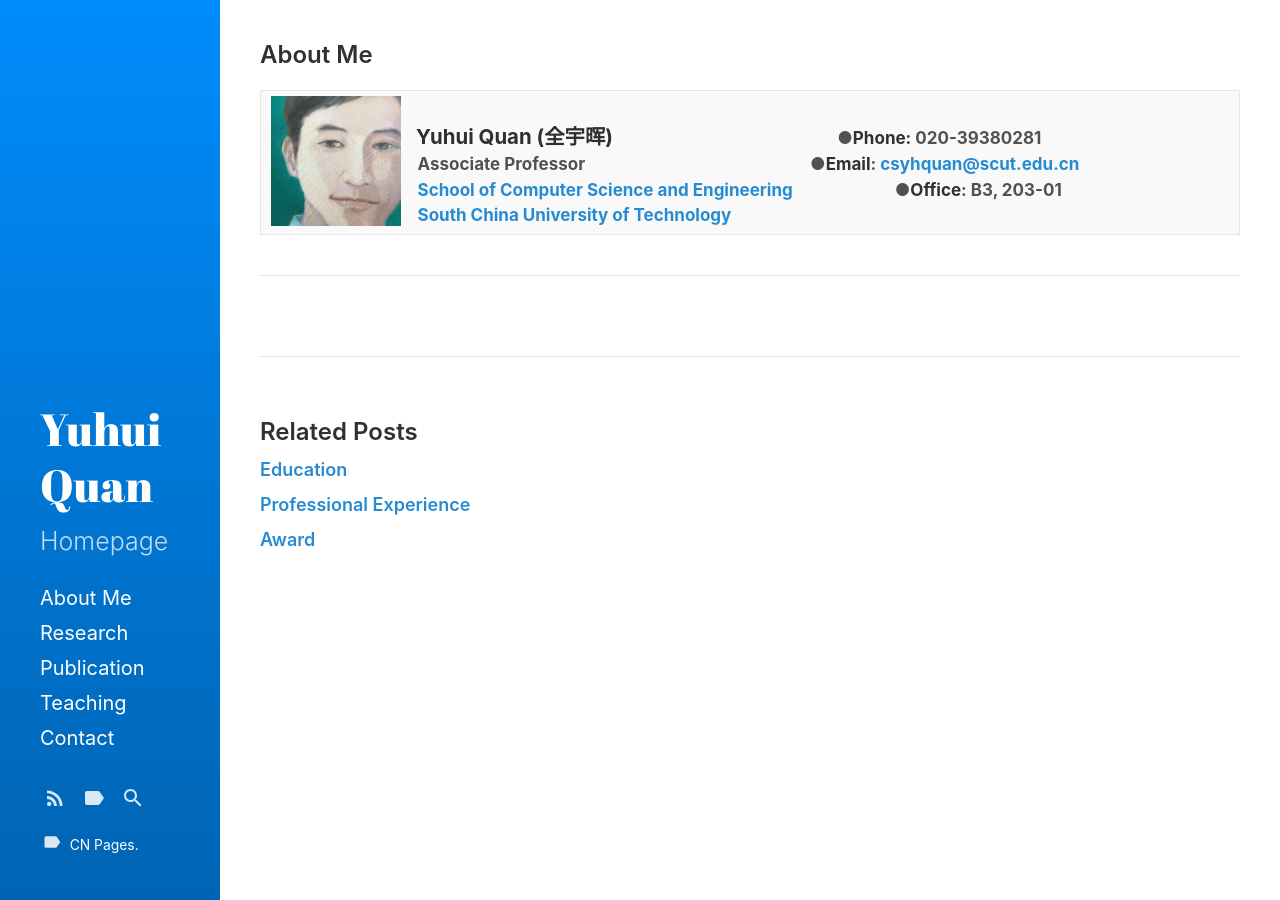
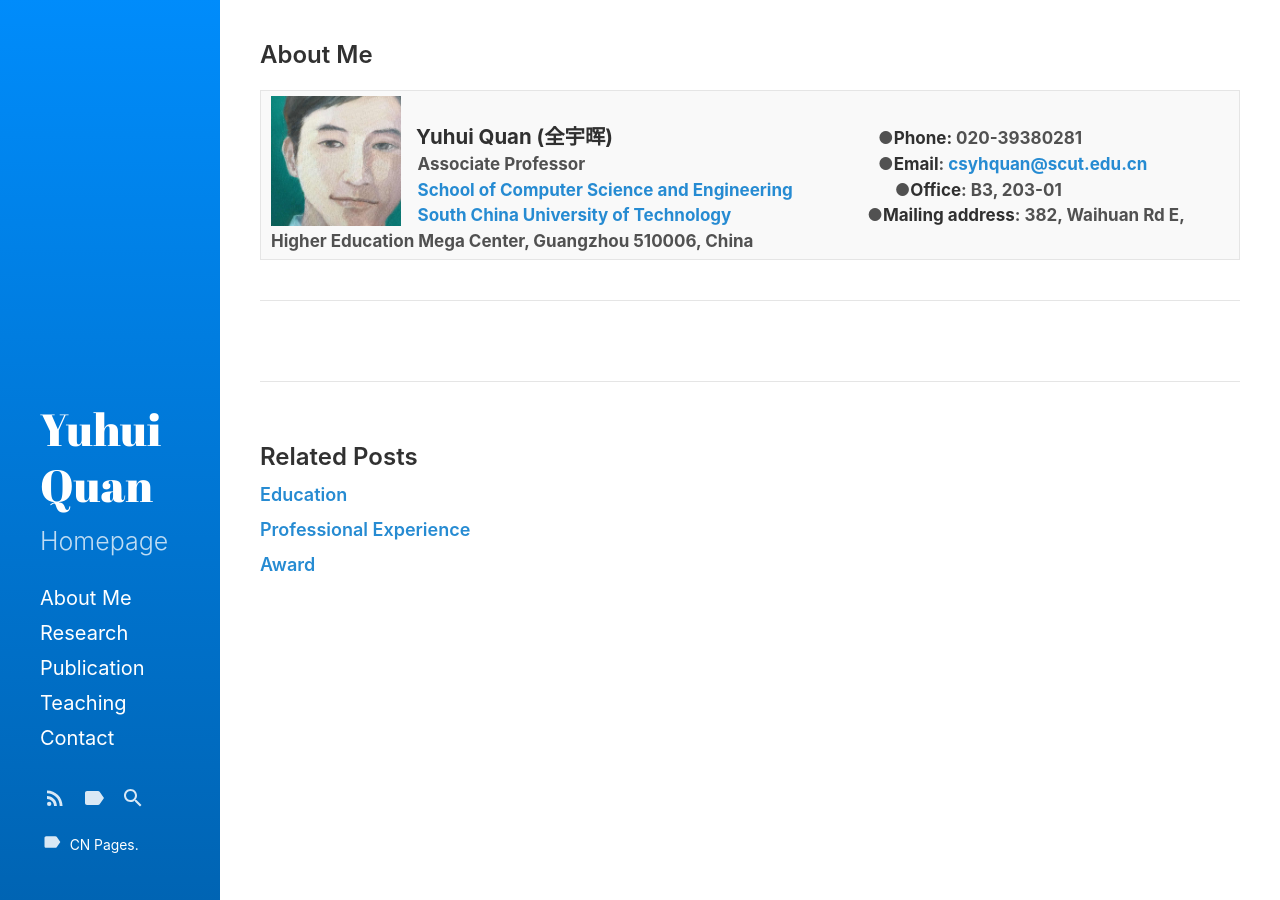
Before and after one commit to Dofboom/Dofboom.github.io, a Jekyll site: the page built from _posts/2020-5-30-resume.md, in a window 1280 px wide. Built offline with Jekyll 4.4.1, drawn with Linux system fonts in a browser that asks for light colours.

Commit message:
Update 2020-5-30-resume.md

```diff
--- a/_posts/2020-5-30-resume.md
+++ b/_posts/2020-5-30-resume.md
@@ -8,9 +8,9 @@ excerpt_separator:  <!--more-->
 <tr>
 <th>
 <img src="https://github.com/Dofboom/Dofboom.github.io/raw/master/images/2.jpg" alt="" width="130" align="left" /><br />
-<span style="font-size: 120%;"><strong> &ensp; Yuhui Quan  (全宇晖)</strong>&emsp;&emsp;&emsp;&emsp;&emsp;&emsp;&emsp;&emsp;&emsp;&emsp;&emsp;<small>●<strong>Phone:</strong> 020-39380281</small></span><br />
-<span style="font-size: 100%;">&ensp; &nbsp;Associate Professor &emsp;&emsp;&emsp;&emsp;&emsp;&emsp;&emsp;&emsp;&emsp;&emsp;&emsp;&emsp;&emsp;●<strong>Email</strong>: <a href="mailto:csyhquan@scut.edu.cn">csyhquan@scut.edu.cn</a><a href="http://www2.scut.edu.cn/cs/"><br>&ensp;&nbsp;&nbsp;School of Computer Science and Engineering</a>&emsp;&emsp;&emsp;&emsp;&emsp;&emsp;●<strong>Office</strong>: B3, 203-01</span><br />
-<span style="font-size: 100%;"> <a href="https://www.scut.edu.cn">&ensp;&nbsp; South China University of Technology</a><br /></span></th>
+<span style="font-size: 120%;"><strong> &ensp; Yuhui Quan  (全宇晖)</strong>&emsp;&emsp;&emsp;&emsp;&emsp;&emsp;&emsp;&emsp;&emsp;&emsp;&emsp;&emsp;&emsp;<small>●<strong>Phone:</strong> 020-39380281</small></span><br />
+<span style="font-size: 100%;">&ensp; &nbsp;Associate Professor &emsp;&emsp;&emsp;&emsp;&emsp;&emsp;&emsp;&emsp;&emsp;&emsp;&emsp;&emsp;&emsp;&emsp;&emsp;&emsp;&emsp;●<strong>Email</strong>: <a href="mailto:csyhquan@scut.edu.cn">csyhquan@scut.edu.cn</a><a href="http://www2.scut.edu.cn/cs/"><br>&ensp;&nbsp;&nbsp;School of Computer Science and Engineering</a>&emsp;&emsp;&emsp;&emsp;&emsp;&emsp;●<strong>Office</strong>: B3, 203-01</span><br />
+<span style="font-size: 100%;"> <a href="https://www.scut.edu.cn">&ensp;&nbsp; South China University of Technology</a>&emsp;&emsp;&emsp;&emsp;&emsp;&emsp;&emsp;&emsp;●<strong>Mailing address</strong>: 382, Waihuan Rd E, Higher Education Mega Center, Guangzhou 510006, China<br /></span></th>
 </tr>
 </tbody>
 </table>
```
